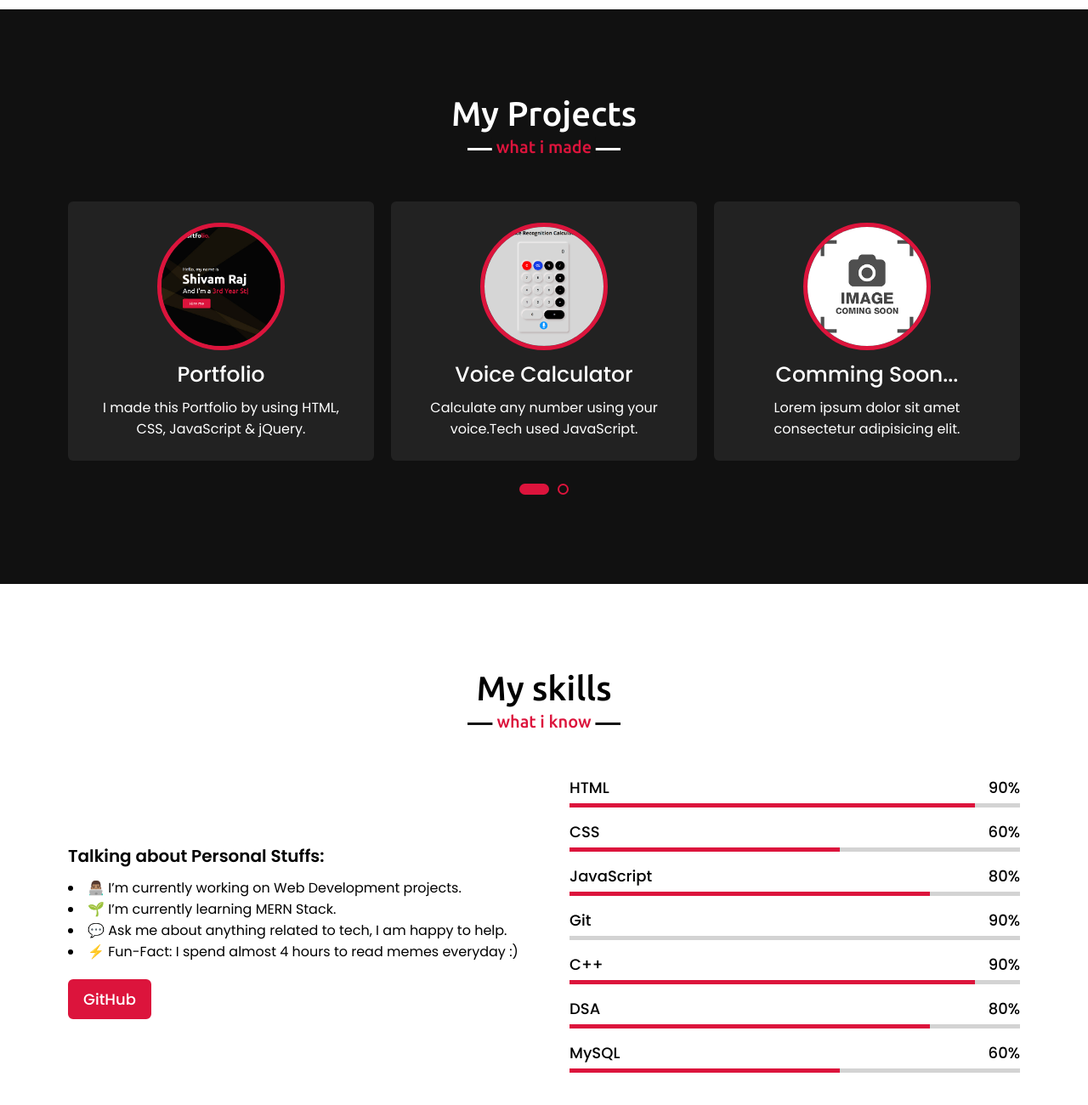
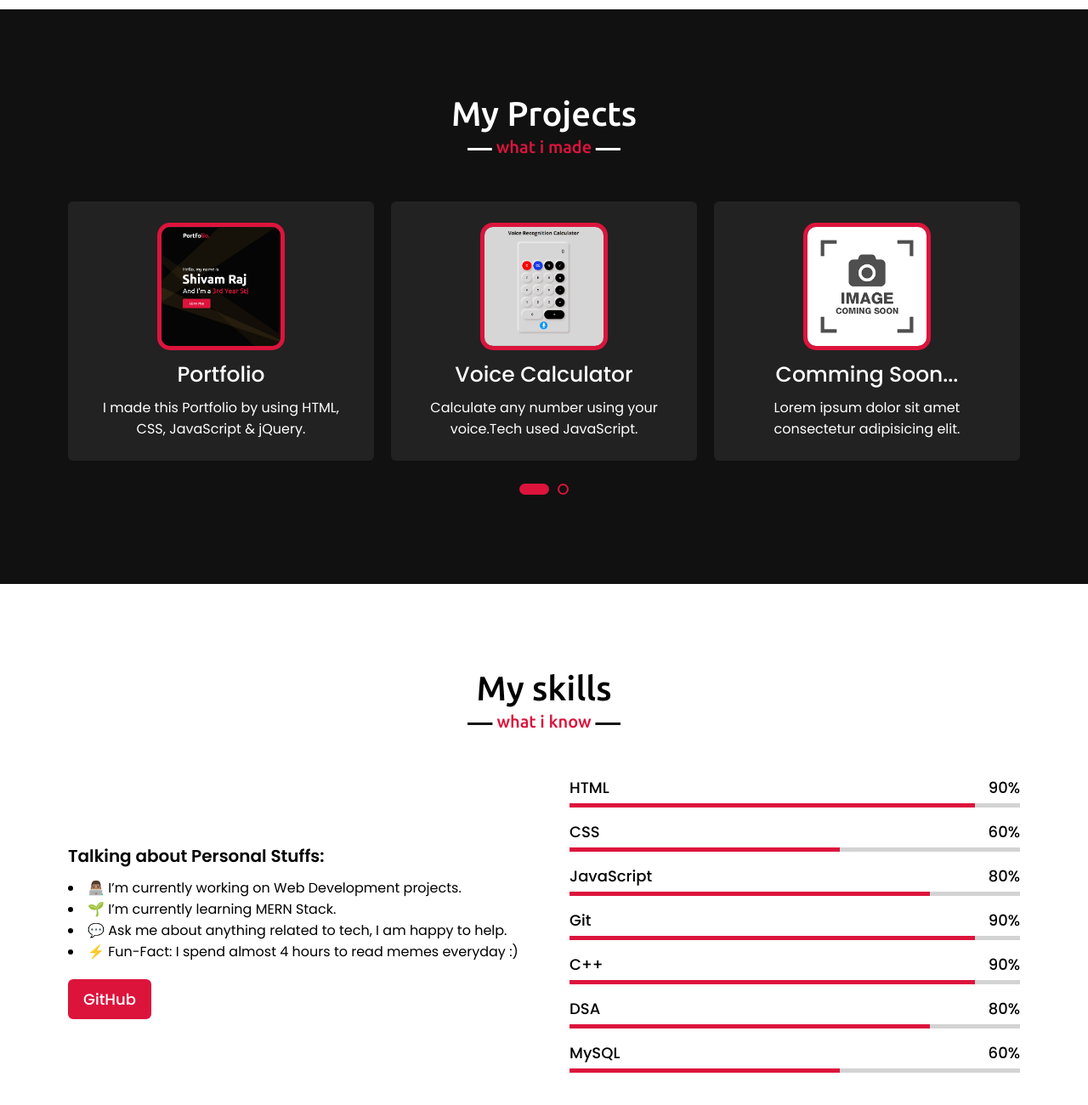
Before and after one commit to shivam4312/My-Portfolio, a plain HTML site: page index.html in a window 1280 px wide. Shown: the part 1522-2822 px from the top of the page at 85% size. Drawn offline with nearby package versions, Linux system fonts and the light colour scheme.

Commit message:
Adding Styling to New Skill Bar

```diff
--- a/style.css
+++ b/style.css
@@ -350,6 +350,9 @@ section .title::after {
 .skills-content .right .js::before {
   width: 80%;
 }
+.skills-content .right .git::before {
+  width: 90%;
+}
 .skills-content .right .cpp::before {
   width: 90%;
 }
@@ -406,7 +409,7 @@ section .title::after {
   height: 150px;
   width: 150px;
   object-fit: cover;
-  border-radius: 50%;
+  border-radius: 10%;
   border: 5px solid crimson;
   transition: all 0.3s ease;
 }
```
